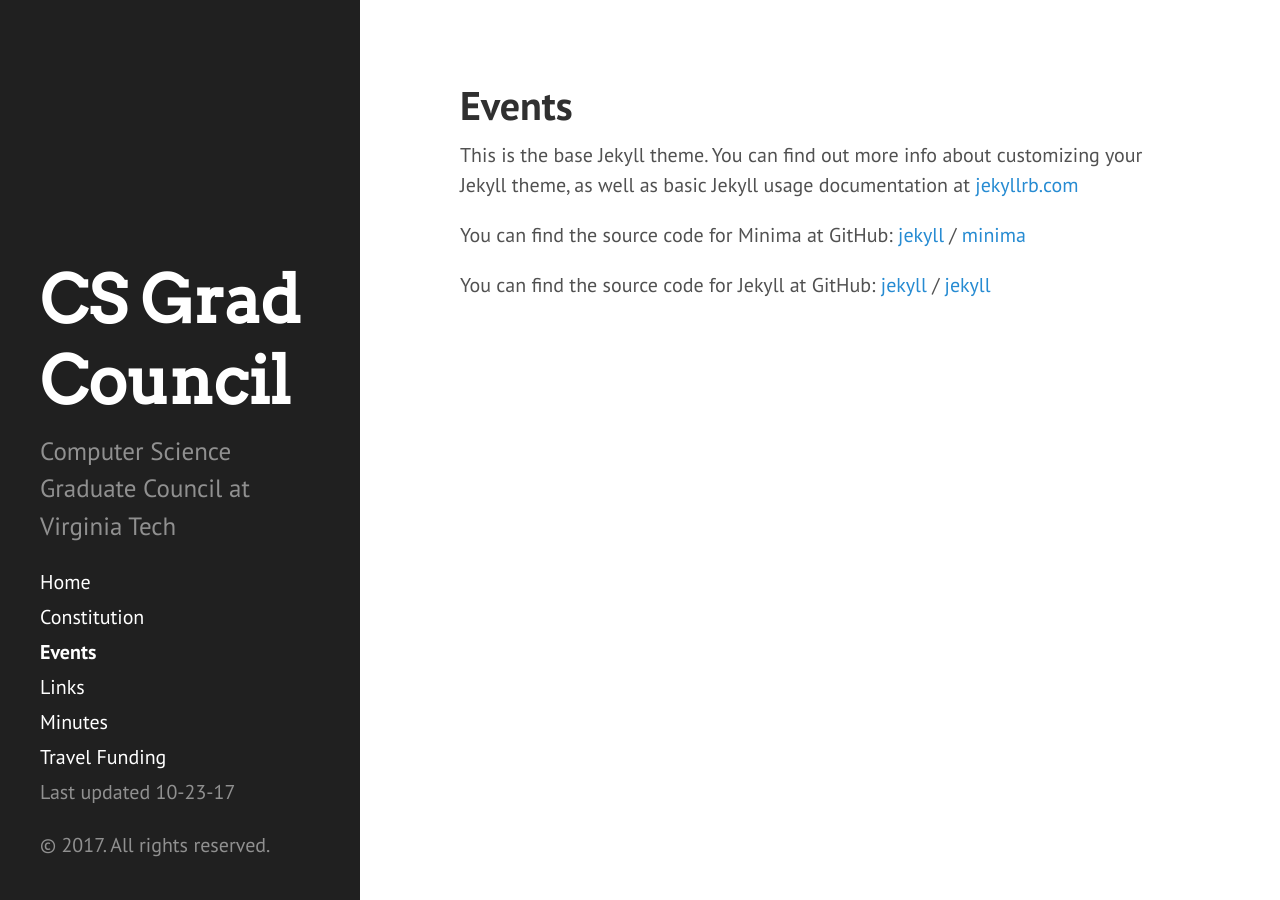
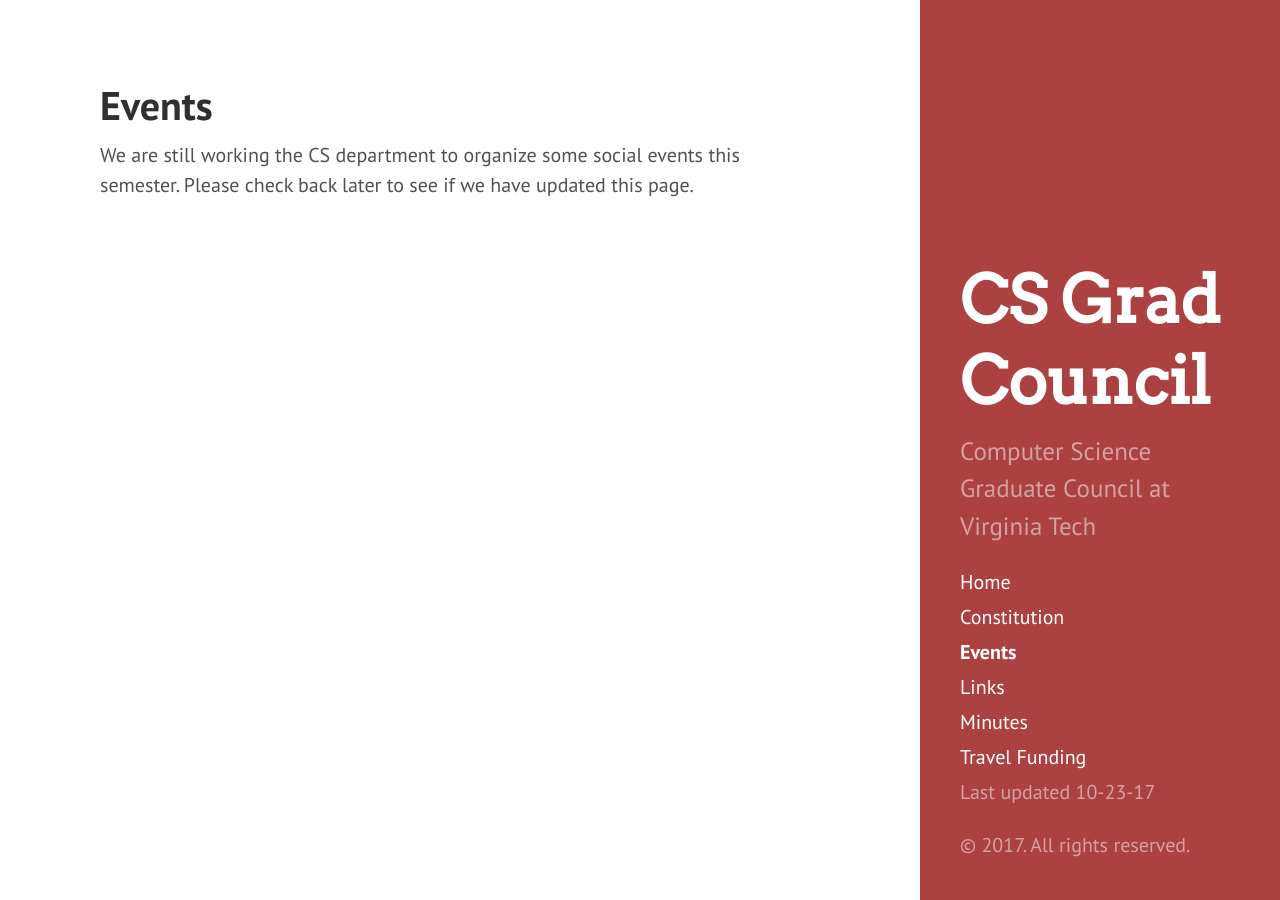
Before and after one commit to CSGraduateCouncil-VirginiaTech/csgc-website, a Jekyll site: the page built from csgc-jekyll-src/events.md, in a window 1280 px wide. Built offline with Jekyll 4.4.1, drawn with Linux system fonts in a browser that asks for light colours.

Commit message:
Committing changes to the website - updated the index, created a new favicon, changed the layout to have the menu appear on right and the color scheme

```diff
--- a/csgc-jekyll-src/_layouts/default.html
+++ b/csgc-jekyll-src/_layouts/default.html
@@ -3,7 +3,7 @@
 
   {% include head.html %}
 
-  <body>
+  <body class="layout-reverse theme-base-08">
 
     {% include sidebar.html %}
 
--- a/csgc-jekyll-src/events.md
+++ b/csgc-jekyll-src/events.md
@@ -4,15 +4,4 @@
 permalink: /events/
 ---
 
-This is the base Jekyll theme. You can find out more info about customizing your Jekyll theme, as well as basic Jekyll usage documentation at [jekyllrb.com](https://jekyllrb.com/)
-
-You can find the source code for Minima at GitHub:
-[jekyll][jekyll-organization] /
-[minima](https://github.com/jekyll/minima)
-
-You can find the source code for Jekyll at GitHub:
-[jekyll][jekyll-organization] /
-[jekyll](https://github.com/jekyll/jekyll)
-
-
-[jekyll-organization]: https://github.com/jekyll
+We are still working the CS department to organize some social events this semester. Please check back later to see if we have updated this page.
```
Also changed, not shown: csgc-jekyll-src/_posts/2017-09-26-welcome-to-jekyll.markdown (deleted, +0 -25 lines), csgc-jekyll-src/index.md (+4 -0 lines), csgc-jekyll-src/assets/favicon.ico.
